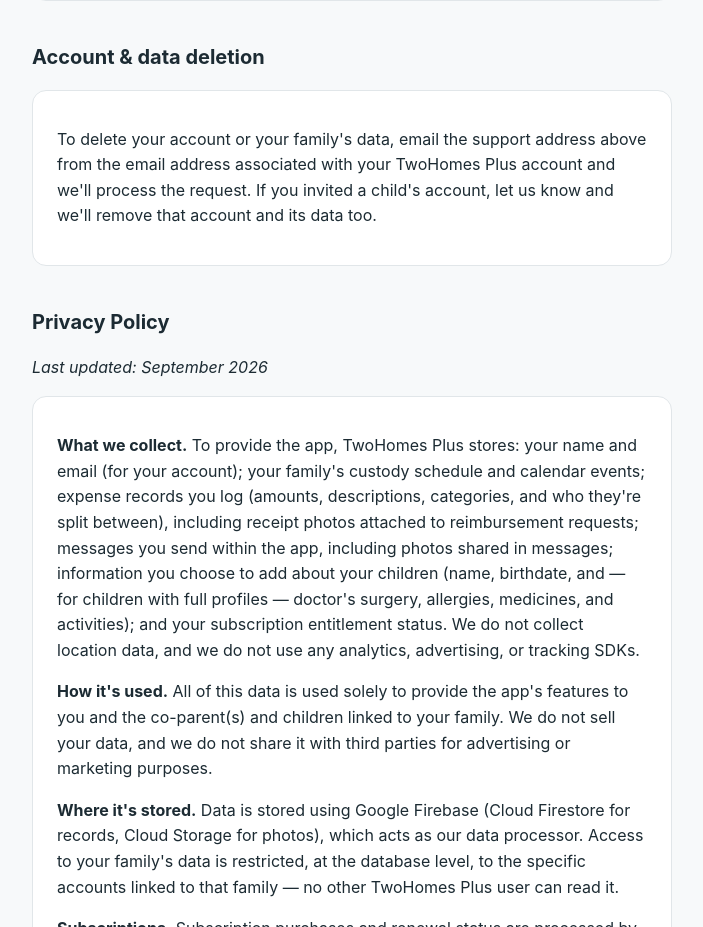
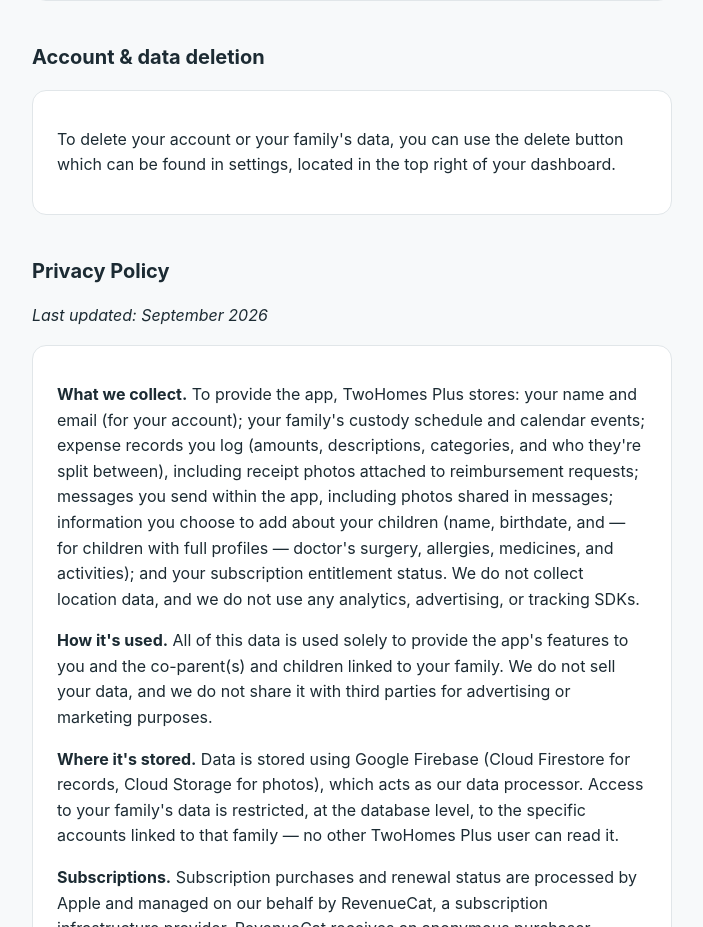
Before and after one commit to esianhughes0194-pixel/twohomes-support, a plain HTML site: page plus.html in a window 1280 px wide. Shown: the part 1150-2077 px from the top of the page, without its empty margins (288-991 px from the left). Drawn offline with Linux system fonts and the light colour scheme.

Commit message:
Update plus.html

```diff
--- a/plus.html
+++ b/plus.html
@@ -66,9 +66,7 @@
 
   <h2>Account &amp; data deletion</h2>
   <div class="card">
-    <p>To delete your account or your family's data, email the support address above from the email
-    address associated with your TwoHomes Plus account and we'll process the request. If you invited a
-    child's account, let us know and we'll remove that account and its data too.</p>
+    <p>To delete your account or your family's data, you can use the delete button which can be found in settings, located in the top right of your dashboard.</p>
   </div>
 
   <h2 id="privacy">Privacy Policy</h2>
```
